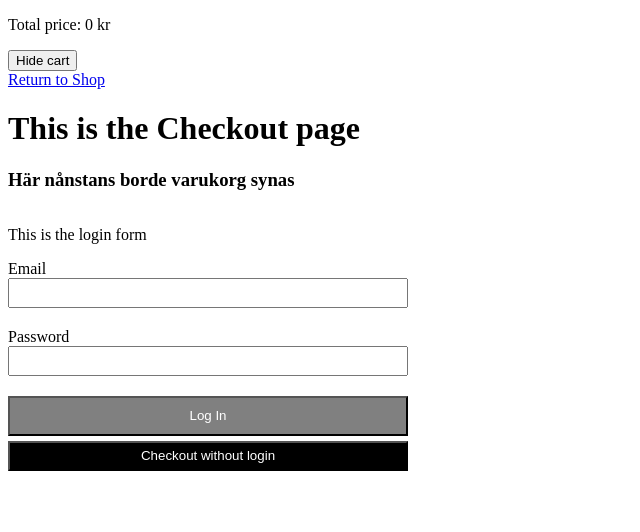
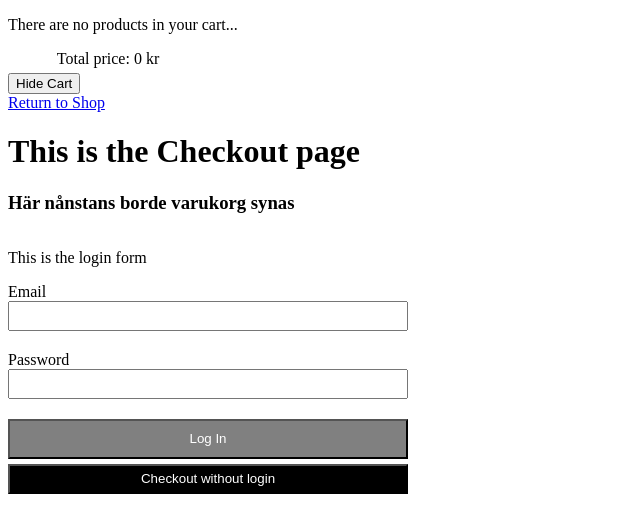
Before and after one commit to jazzjacob/react-grupparbete-webshop, a React (Create React App) app: page /checkout in a window 1280 px wide. Shown: the top 532 px of the page, without its empty margins (0-640 px from the left). Built offline with nearby package versions, Linux system fonts and the light colour scheme.

Commit message:
Cartupdate

```diff
--- a/src/components/general/Cart.js
+++ b/src/components/general/Cart.js
@@ -1,41 +1,78 @@
 import { useContext } from "react";
 import { CartContext } from "../../context/CartContext";
+import useRemoveArrayDuplicates from "../../hooks/useRemoveArrayDuplicates.js";
 
 const Cart = (props) =>  {
     const { isCart = true } = props;
 
     const { cart, setCart, setCartVisible } = useContext(CartContext);
+    const filteredCart = useRemoveArrayDuplicates(cart);
 
     const priceArray = cart.map((p) => p.price);
 
     const removeProduct = (id) => {
-    setCart([...cart].filter((product) => product.id !== id));
+    setCart([...cart].filter((prod) => prod.id !== id));
   };
-
-
-
+const CartProdstyling ={
+  border: "1px solid black",
+    textAlign: 'center',
+    marginBottom: "5px",
+    width: "200px"
+}
   return (
     <>
       {isCart && (
         <div>
           <div>
-            {Cart.length <= 0 && (
+            {cart.length <= 0 && (
               <p>There are no products in your cart...</p>
             )}
+            {cart.length > 0 &&
+              filteredCart.map((prod) => (
+                <div
+                  key={prod.id}>
+                  <p style={{border: "1px solid black",
+                            textAlign: 'center',
+                            marginBottom: "5px",
+                            width: "200px"}}>
+                    {prod.name} {prod.qty} st <br />
+                    {prod.price * prod.qty} kr
+                  <button  onClick={() => removeProduct(prod.id)}>
+                    Remove
+                  </button>
+                  </p>
+                </div>
+              ))}
           </div>
-          <p>
+          <p style={{
+              textAlign: 'center',
+              marginBottom: "5px",
+              width: "200px" }}>
             Total price:{" "}
             {priceArray.length > 0
               ? priceArray.reduce((total, price) => total + price)
               : "0"}{" "}
             kr
           </p>
-          <button onClick={() => setCartVisible(false)}>Hide cart</button>
+          <button onClick={() => setCartVisible(false)}>Hide Cart</button>
         </div>
       )}
       {!isCart && (
         <div>
-          {Cart.length <= 0 && <p>There are no products in your cart...</p>}
+          {cart.length <= 0 && <p>There are no products in your cart...</p>}
+          {cart.length > 0 &&
+            filteredCart.map((prod) => (
+              <div
+                key={prod.id}>
+                <p>
+                  {prod.name} {prod.qty} st <br />
+                  {prod.price * prod.qty} kr
+                </p>
+                <button onClick={() => removeProduct(prod.id)}>
+                  Remove
+                </button>
+              </div>
+            ))}
           <p>
             Total price:{" "}
             {priceArray.length > 0
```
